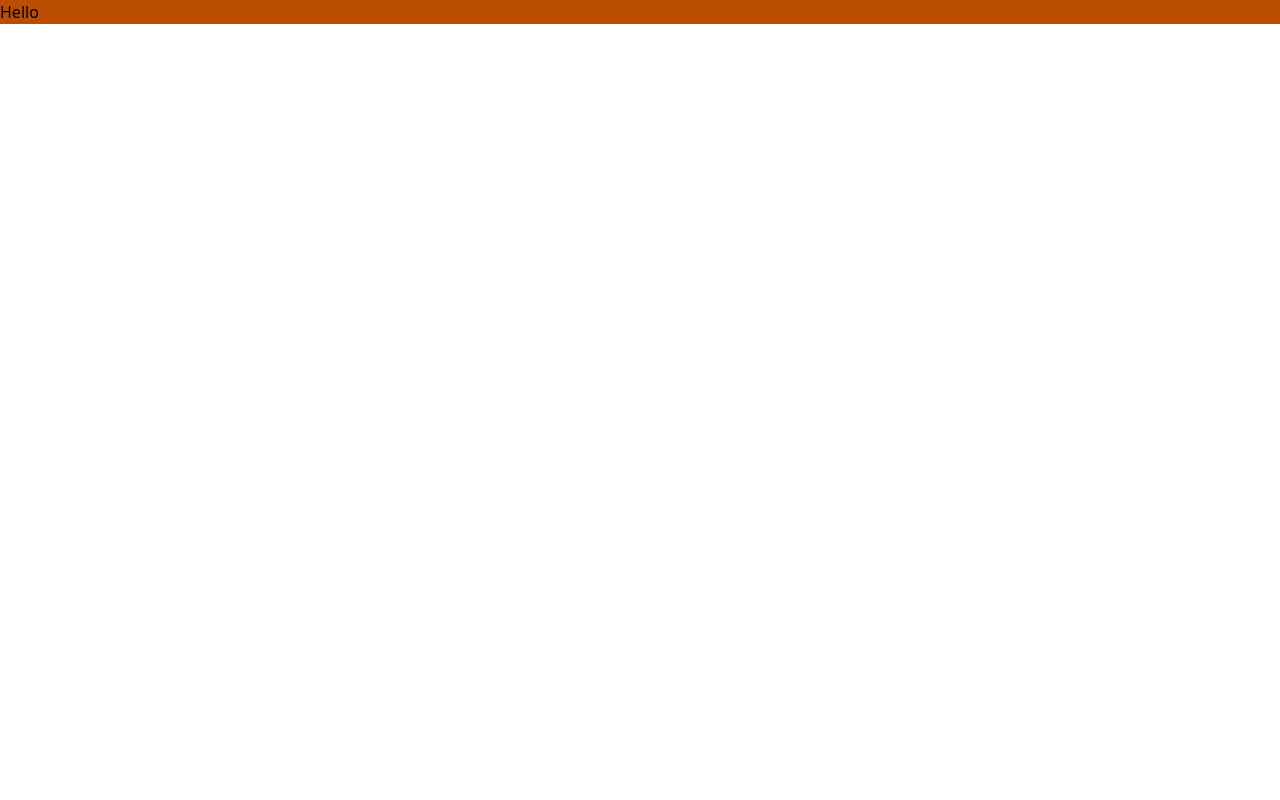
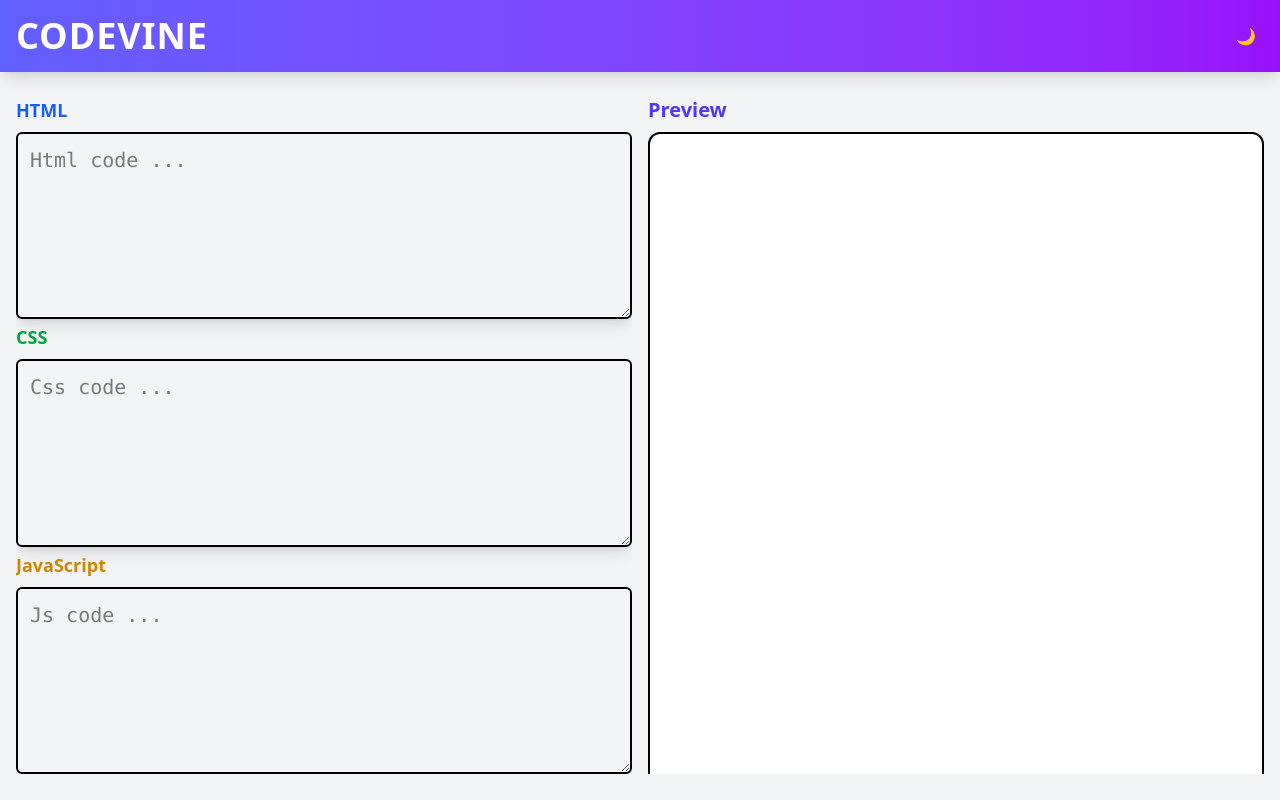
Before and after one commit to Roshanbhagat021/CodeVine, a React (Vite) app: page / in a window 1280 px wide. Built offline with nearby package versions, Linux system fonts and the light colour scheme.

Commit message:
Added new feature to the project

```diff
--- a/package.json
+++ b/package.json
@@ -13,6 +13,7 @@
     "@tailwindcss/vite": "^4.1.3",
     "react": "^19.0.0",
     "react-dom": "^19.0.0",
+    "react-router-dom": "^7.5.0",
     "tailwindcss": "^4.1.3"
   },
   "devDependencies": {
--- a/src/App.css
+++ b/src/App.css
@@ -1 +1,9 @@
 @import "tailwindcss";
+
+@keyframes fade-in {
+    from { opacity: 0 }
+    to { opacity: 1 }
+  }
+  .animate-fade-in {
+    animation: fade-in 0.5s ease-in-out;
+  }
--- a/src/App.jsx
+++ b/src/App.jsx
@@ -1,12 +1,86 @@
-import './App.css'
+import { useState } from "react";
+import "./App.css";
+import ModeSwitcher from "./Components/ModeSwithcher";
 
 function App() {
+  const [HTML, SetHTML] = useState("");
+  const [CSS, SetCSS] = useState("");
+  const [JS, SetJS] = useState("");
+
+  const PreviewCode = `
+    <html>
+      <head>
+        <style>
+        ${CSS}
+        </style>
+      </head>
+      <body>
+         ${HTML}
+         <script>
+         ${JS}
+         </script>
+      </body>
+    </html>
+  `;
 
   return (
-    <>
-    <h1 className='bg-amber-700'>Hello</h1>
-    </>
-  )
+    <div className="min-h-screen bg-gray-100 ">
+      <header className="flex justify-between items-center mb-2 bg-gradient-to-r from-indigo-500 to-purple-600 text-white p-4  shadow-lg hover:shadow-xl transition-shadow duration-300">
+        <h1 className="text-4xl font-extrabold tracking-wide">CODEVINE </h1>
+        <ModeSwitcher />
+      </header>
+
+      <div className="flex flex-col lg:flex-row gap-4 h-[calc(100vh_-_90px)] p-4 ">
+        <div className="flex-1 flex flex-col gap-1 overflow-auto">
+          <div className="flex flex-col flex-grow">
+            <label className="font-semibold mb-2 text-lg text-blue-600">
+              HTML
+            </label>
+            <textarea
+              className="p-3 border-2 rounded-md font-mono text-xl resize-y min-h-[150px] max-h-[600px] shadow-lg flex-grow focus:ring-4 focus:ring-indigo-500 focus:outline-none transition-all"
+              onChange={(e) => SetHTML(e.currentTarget.value)}
+              placeholder="Html code ..."
+            ></textarea>
+          </div>
+
+          <div className="flex flex-col flex-grow">
+            <label className="font-semibold mb-2 text-lg text-green-600">
+              CSS
+            </label>
+            <textarea
+              className="p-3 border-2 rounded-md font-mono text-xl resize-y min-h-[150px] max-h-[600px] shadow-lg flex-grow focus:ring-4 focus:ring-indigo-500 focus:outline-none transition-all"
+              onChange={(e) => SetCSS(e.currentTarget.value)}
+              placeholder="Css code ..."
+            ></textarea>
+          </div>
+
+          <div className="flex flex-col flex-grow">
+            <label className="font-semibold mb-2 text-lg text-yellow-600">
+              JavaScript
+            </label>
+            <textarea
+              className="p-3 border-2 rounded-md font-mono text-xl resize-y min-h-[150px] max-h-[600px] shadow-lg flex-grow focus:ring-4 focus:ring-indigo-500 focus:outline-none transition-all"
+              onChange={(e) => SetJS(e.currentTarget.value)}
+              placeholder="Js code ..."
+            ></textarea>
+          </div>
+        </div>
+
+        {/* Preview Section */}
+        <div className="flex-1 overflow-hidden">
+          <label className="font-semibold mb-2 text-xl text-indigo-600 block">
+            Preview
+          </label>
+          <iframe
+            srcDoc={PreviewCode}
+            title="Preview"
+            sandbox="allow-scripts"
+            className="w-full h-full bg-white border-2 rounded-xl shadow-xl resize-y "
+          ></iframe>
+        </div>
+      </div>
+    </div>
+  );
 }
 
-export default App
+export default App;
--- /dev/null
+++ b/src/Components/ModeSwithcher.jsx
@@ -0,0 +1,34 @@
+import { useEffect, useState } from 'react';
+
+const ModeSwitcher = () => {
+  const [theme, setTheme] = useState('light');
+
+  useEffect(() => {
+    const storedTheme = localStorage.getItem('theme');
+    if (storedTheme) {
+      setTheme(storedTheme);
+      document.documentElement.classList.add(storedTheme);
+    } else {
+      const prefersDarkScheme = window.matchMedia('(prefers-color-scheme: dark)');
+      if (prefersDarkScheme.matches) {
+        setTheme('dark');
+        document.documentElement.classList.add('dark');
+      }
+    }
+  }, []);
+
+  const toggleTheme = () => {
+    const newTheme = theme === 'light' ? 'dark' : 'light';
+    setTheme(newTheme);
+    document.documentElement.classList.toggle('dark');
+    localStorage.setItem('theme', newTheme);
+  };
+
+  return (
+    <button onClick={toggleTheme} className="p-2 rounded-md">
+      {theme === 'light' ? '🌙' : '🌞'}
+    </button>
+  );
+};
+
+export default ModeSwitcher;
--- /dev/null
+++ b/src/Components/PageNotFound.jsx
@@ -0,0 +1,34 @@
+import { useEffect, useState } from "react";
+import { useNavigate } from "react-router-dom";
+
+export default function Error404() {
+  const navigate = useNavigate();
+  const [fadeIn, setFadeIn] = useState(false);
+
+  useEffect(() => {
+    const timer = setTimeout(() => setFadeIn(true), 100);
+    return () => clearTimeout(timer);
+  }, []);
+
+  return (
+    <div
+      className={`flex flex-col items-center justify-center min-h-screen bg-gradient-to-br from-red-100 to-blue-100 px-4 text-center transition-opacity duration-700 ${
+        fadeIn ? "opacity-100" : "opacity-0"
+      }`}
+    >
+      <h1 className="text-9xl font-extrabold text-blue-600 drop-shadow-md transition-transform duration-500 hover:scale-105">
+        404
+      </h1>
+      <h2 className="mt-4 text-2xl font-bold text-gray-800">Page Not Found</h2>
+      <p className="mt-2 text-gray-600 max-w-md">
+        Oops! The page you are looking for doesn’t exist or has been moved.
+      </p>
+      <button
+        onClick={() => navigate("/")}
+        className="mt-6 bg-blue-600 text-white font-semibold py-2 px-6 rounded-full shadow-lg transition-all duration-300 transform hover:scale-105 active:scale-95 hover:bg-blue-700"
+      >
+        Go Back Home
+      </button>
+    </div>
+  );
+}
```
Also changed, not shown: 1 other file (tests, documents, lock files or other folders).
